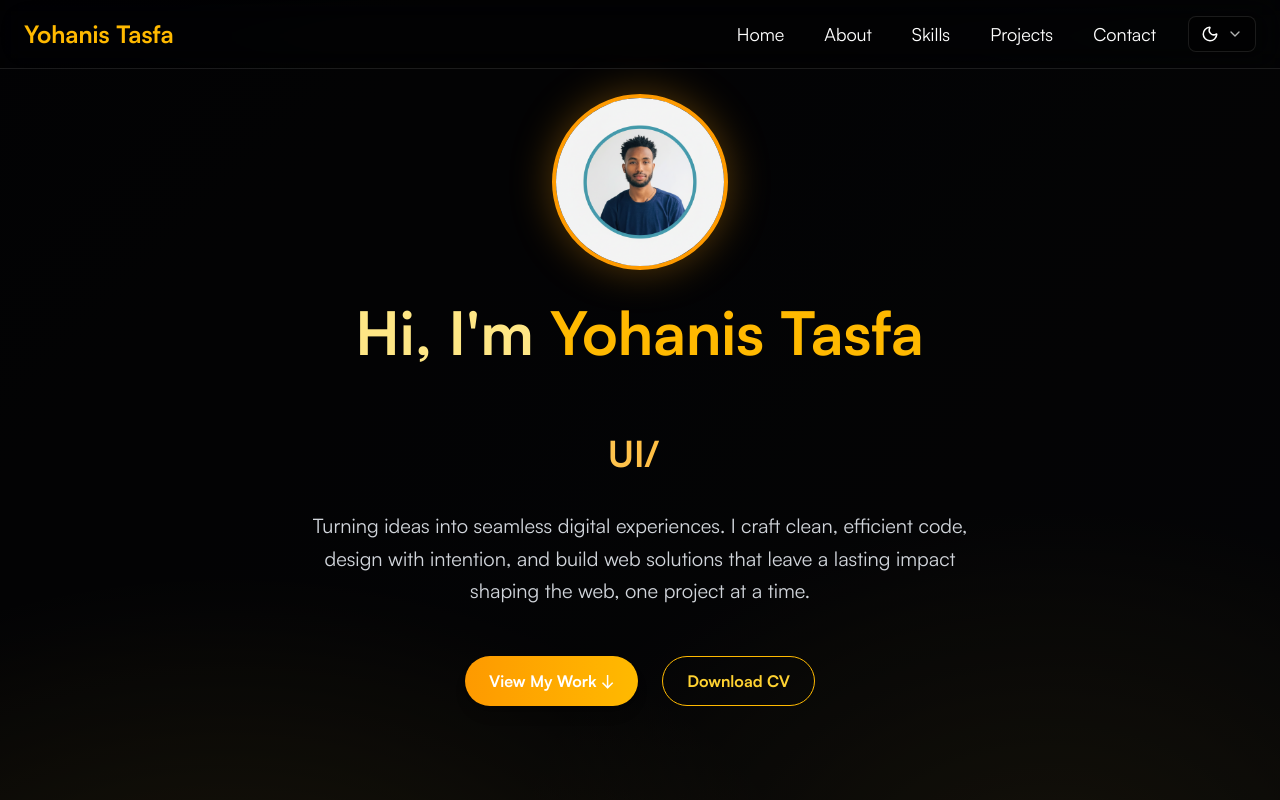
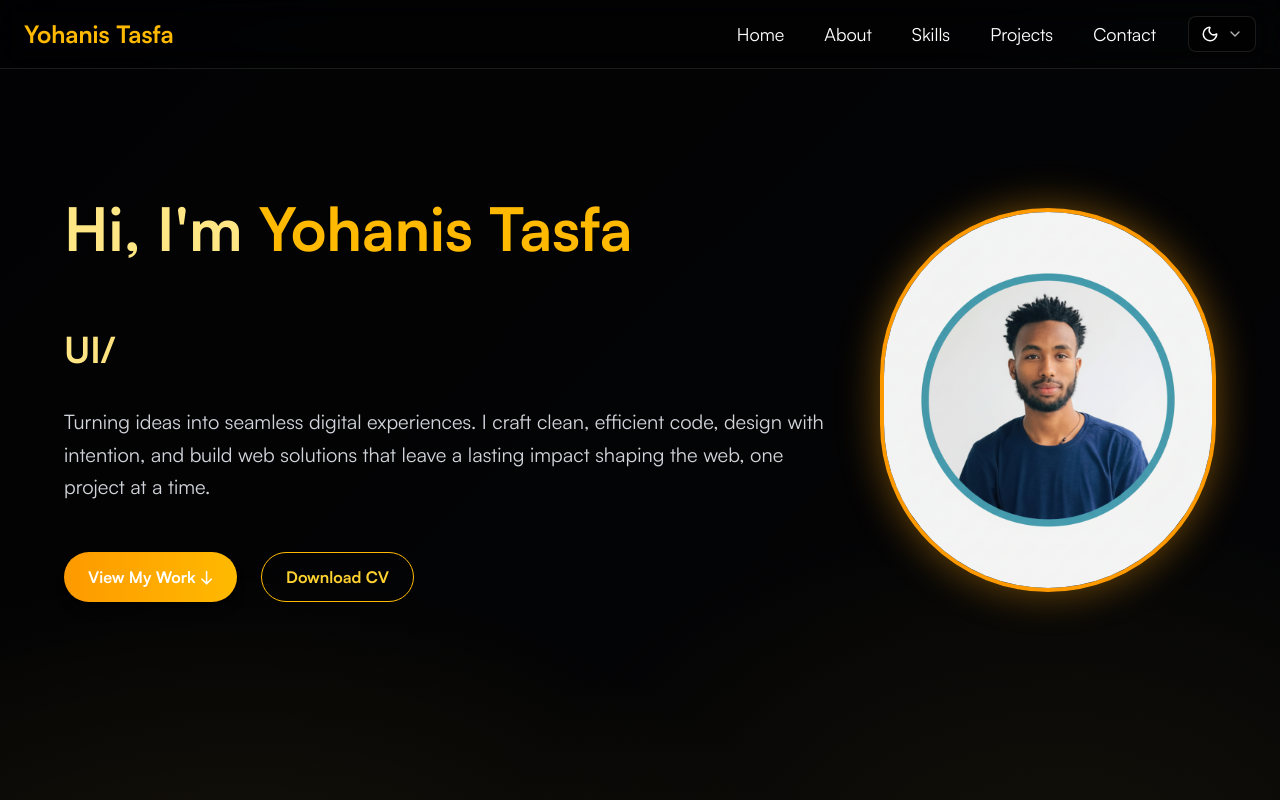
Before and after one commit to yohanis-Tasfa/my-portfolio, a React (Vite) app: page / in a window 1280 px wide. Shown: the top 800 px of the page. Built offline with nearby package versions, Linux system fonts and the light colour scheme.

Commit message:
modifed hero

```diff
--- a/src/components/Hero.jsx
+++ b/src/components/Hero.jsx
@@ -37,7 +37,7 @@ export default function Hero() {
   return (
     <section
       id="home"
-      className="min-h-screen flex flex-col justify-center items-center text-center px-4 relative overflow-hidden"
+      className="min-h-screen flex flex-col justify-center px-4 relative overflow-hidden"
     >
       {/* Purple Glow Background */}
       <div className="absolute inset-0 bg-transparent"></div>
@@ -45,28 +45,18 @@ export default function Hero() {
 
       {/* Motion Content */}
       <motion.div
-        className="z-10 max-w-3xl mx-auto"
+        className="z-10 w-full max-w-6xl mx-auto"
         variants={container}
         initial="hidden"
         whileInView="show"
         viewport={{ once: false }} //  makes animation rerun
       >
-        <motion.div
-          variants={item}
-          className="flex justify-center mb-8"
-          whileHover={{ scale: 1.06, y: -8 }}
-          transition={{ type: "spring", stiffness: 220, damping: 18 }}
-        >
-          <img
-            src={MyPhoto}
-            alt="Profile"
-            className="w-32 h-32 md:w-44 md:h-44 rounded-full object-cover shadow-[0_0_40px_rgba(245,158,11,0.35)] border-4 border-amber-500"
-          />
-        </motion.div>
-
+        <div className="flex flex-col-reverse md:flex-row items-center justify-between gap-12">
+          {/* LEFT — TEXT */}
+          <div className="w-full md:max-w-3xl text-center md:text-left">
             <motion.h1
               variants={item}
-          className="text-5xl md:text-6xl font-bold text-amber-200 mb-3 flex flex-col items-center min-h-[120px]"
+              className="text-5xl md:text-6xl font-bold text-amber-200 mb-3 flex flex-col items-center md:items-start min-h-[120px]"
             >
               <span className="block w-full">
                 <TypewriterText
@@ -86,6 +76,7 @@ export default function Hero() {
                 />
               </span>
             </motion.h1>
+
             <motion.h2
               variants={item}
               className="text-3xl md:text-4xl font-semibold text-transparent bg-clip-text bg-gradient-to-r from-amber-200 to-amber-500 mb-7 min-h-[48px]"
@@ -110,15 +101,19 @@ export default function Hero() {
 
             <motion.p
               variants={item}
-          className="text-[color:var(--color-muted)] text-xl max-w-2xl mx-auto leading-relaxed mb-12"
+              className="text-[color:var(--color-muted)] text-xl max-w-2xl md:max-w-none leading-relaxed mb-12"
             >
               Turning ideas into seamless digital experiences. I craft clean,
-          efficient code, design with intention, and build web solutions that
-          leave a lasting impact shaping the web, one project at a time.
+              efficient code, design with intention, and build web solutions
+              that leave a lasting impact shaping the web, one project at a
+              time.
             </motion.p>
 
             {/* Buttons */}
-        <motion.div variants={item} className="flex justify-center gap-6">
+            <motion.div
+              variants={item}
+              className="flex flex-col sm:flex-row justify-center md:justify-start gap-4 sm:gap-6"
+            >
               <button
                 onClick={() => scrollToSection("projects")}
                 className="px-6 py-3 rounded-full bg-gradient-to-r from-amber-500 to-amber-400
@@ -131,11 +126,27 @@ export default function Hero() {
                 href="/Ytcv.pdf"
                 download
                 className="px-6 py-3 rounded-full border border-amber-400 text-amber-300
-              font-semibold hover:bg-amber-500/10 transition"
+                  font-semibold hover:bg-amber-500/10 transition text-center"
               >
                 Download CV
               </a>
             </motion.div>
+          </div>
+
+          {/* RIGHT — IMAGE */}
+          <motion.div
+            variants={item}
+            className="w-full md:w-auto flex justify-center md:justify-end"
+            whileHover={{ scale: 1.04, y: -10 }}
+            transition={{ type: "spring", stiffness: 220, damping: 18 }}
+          >
+            <img
+              src={MyPhoto}
+              alt="Profile"
+              className="w-72 h-72 sm:w-80 sm:h-80 md:w-96 md:h-96 rounded-full object-cover shadow-[0_0_40px_rgba(245,158,11,0.45)] border-4 border-amber-500"
+            />
+          </motion.div>
+        </div>
       </motion.div>
     </section>
   );
```
Lines whose indentation alone changed are shown as unchanged.
